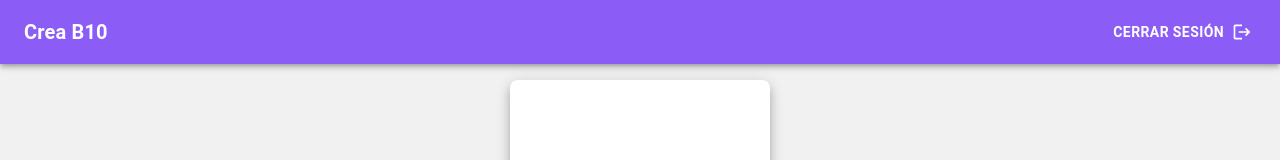
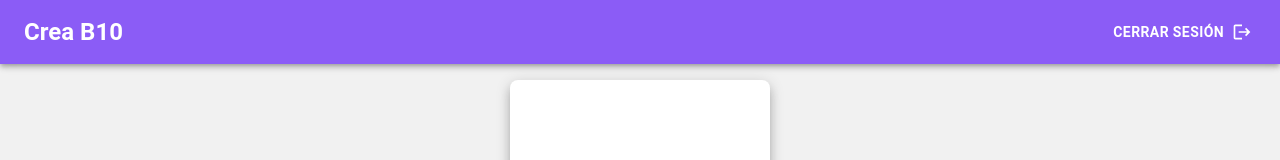
Before and after one commit to martinchuck/creab10-frontend, a React (Vite) app: page /dashboard in a window 1280 px wide. Shown: the top 160 px of the page. Built offline with nearby package versions, Linux system fonts and the light colour scheme; sample sign-in values are in the browser's storage.

Commit message:
tamaños login corregidos pantallas pequeñas

```diff
--- a/src/components/CoursesCard.jsx
+++ b/src/components/CoursesCard.jsx
@@ -13,8 +13,7 @@ function CoursesCard({ course }) {
     xs={12}
     sm={6}
     md={4}
-    lg={3}
-    xl={2}
+
      >
          <Paper elevation={8} sx={{
          maxWidth: 260,
--- a/src/components/Welcome.jsx
+++ b/src/components/Welcome.jsx
@@ -35,9 +35,9 @@ export const Welcome = () => {
           <AppBar position="static">
             <Toolbar>
               <Typography
-                variant="h6"
+                variant="h5"
                 component="div"
-                sx={{ flexGrow: 1, fontWeight: "bold" }}
+                sx={{ flexGrow: 1, fontWeight: "bold",   }}
               >
                 Crea B10
               </Typography>
@@ -64,12 +64,11 @@ export const Welcome = () => {
 
         </Box>
 
-
-
           <Grid container  spacing={2} sx={{
             display: "flex",
             flexDirection: "row",
             justifyContent: "center",
+
 
           }}>
           <CoursesList />
--- a/src/components/component-login/LoginPage.jsx
+++ b/src/components/component-login/LoginPage.jsx
@@ -40,7 +40,7 @@ export default function LoginPage() {
   };
 
   return (
-    <div className="bg-white px-10 py-20 rounded-3xl border-2 border-gray-200">
+    <div className="bg-white px-10 py-16 rounded-3xl border-2 border-gray-200">
       <h1 className="text-5xl font-semibold font-semibold">Crea B10</h1>
       <p
         className="font-medium text-lg
--- a/src/components/component-login/RegisteredPage.jsx
+++ b/src/components/component-login/RegisteredPage.jsx
@@ -16,7 +16,7 @@ export default function RegisteredPage() {
 
 
 
-    <div className="bg-white px-10 py-20 rounded-3xl border-2 border-gray-200">
+    <div className="bg-white px-4 py-16 rounded-3xl border-2 border-gray-200">
       <h1 className="text-5xl font-semibold">Tu cuenta se ha creado con exito</h1>
       <p className="font-medium text-lg text-center text-gray-500 mt-4">
         Ya puedes disfrutar de Crea B10.
```
